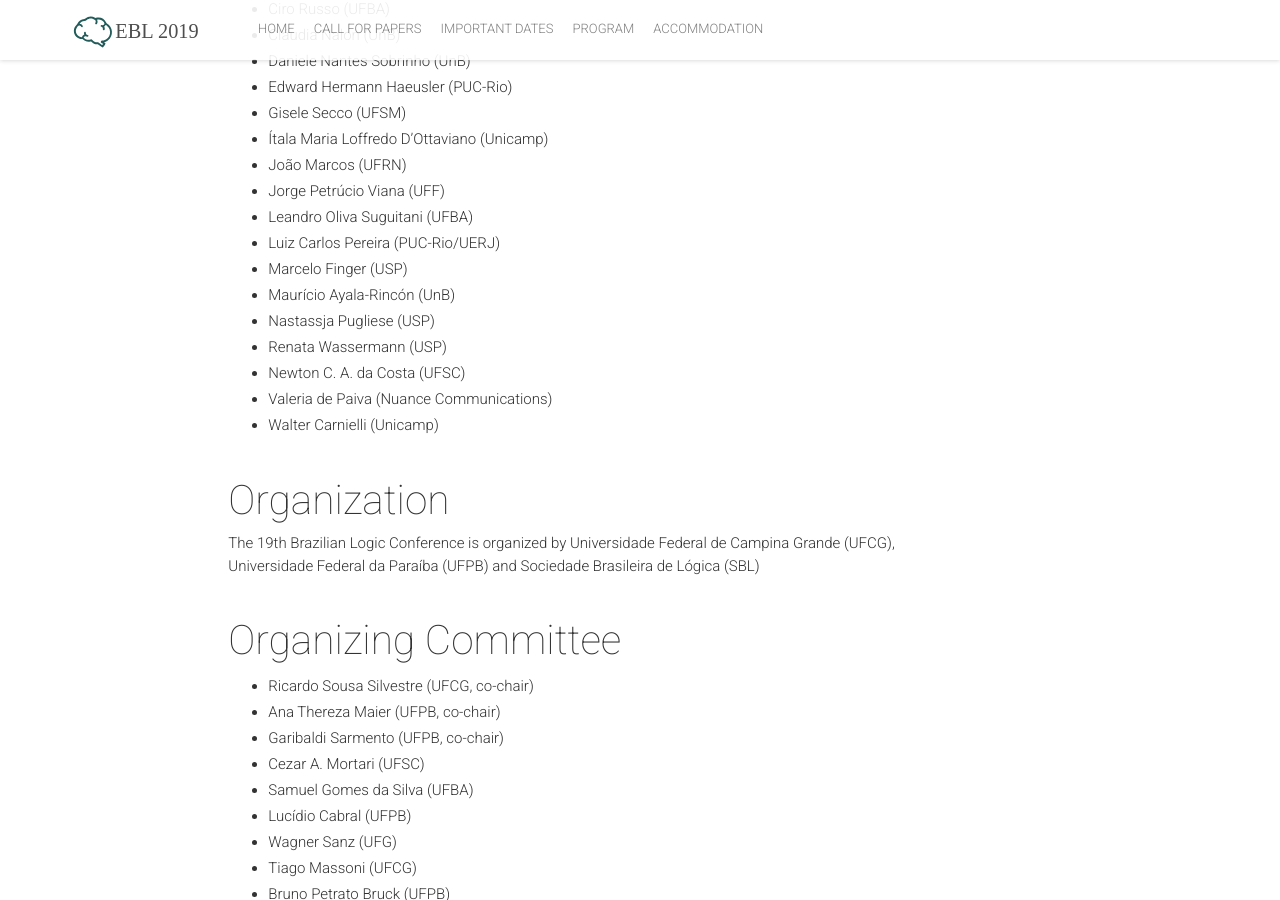
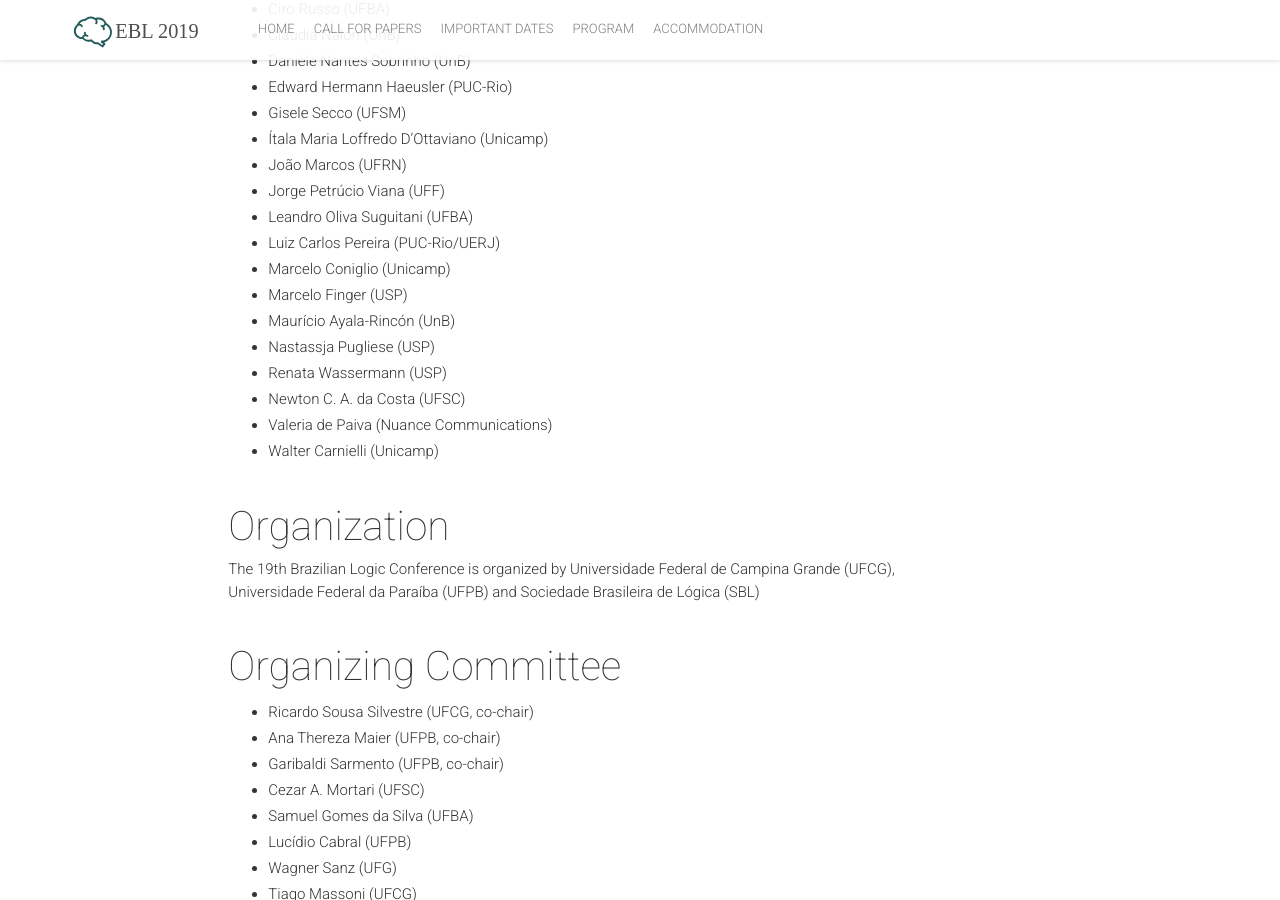
Before and after one commit to brunobruck/ebl, a Jekyll site: the page built from _posts/2018-09-25-call-for-papers.markdown, in a window 1280 px wide and 900 px high, scrolled down 2775 px. Built offline with Jekyll 4.4.1, drawn with Linux system fonts in a browser that asks for light colours; nearby versions of some CDN libraries; comment, search, counter and statistics services are not loaded; some of the changed lines change nothing that is shown.

Commit message:
small changes

```diff
--- a/_config.yml
+++ b/_config.yml
@@ -112,7 +112,7 @@ ticketsOffers:
   name: "Early Bird"
   tariffs:
     - {name: "Faculty members/Researchers", price: "400", currency: "BRL"}
-    - {name: "Faculty members/Researchers (SBL members)", price: "120", currency: "BRL"}
+    - {name: "Faculty members/Researchers (SBL members)", price: "150", currency: "BRL"}
     - {name: "Graduate Students", price: "150", currency: "BRL"}
     - {name: "Graduate Students (SBL members)", price: "80", currency: "BRL"}
   additionalInfo: "Valid for registrations performed until March 10th"
--- a/_posts/2018-09-25-call-for-papers.markdown
+++ b/_posts/2018-09-25-call-for-papers.markdown
@@ -83,6 +83,7 @@ The EBL 2019 also aims to be a forum for presenting and discussing work in progr
 - Jorge Petrúcio Viana (UFF)
 - Leandro Oliva Suguitani (UFBA)
 - Luiz Carlos Pereira (PUC-Rio/UERJ)
+- Marcelo Coniglio (Unicamp)
 - Marcelo Finger (USP)
 - Maurício Ayala-Rincón (UnB)
 - Nastassja Pugliese (USP)
```
